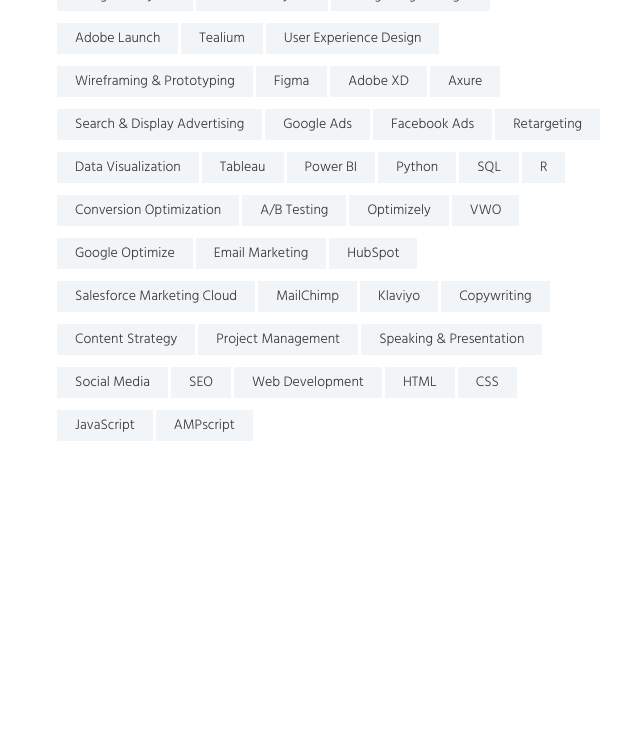
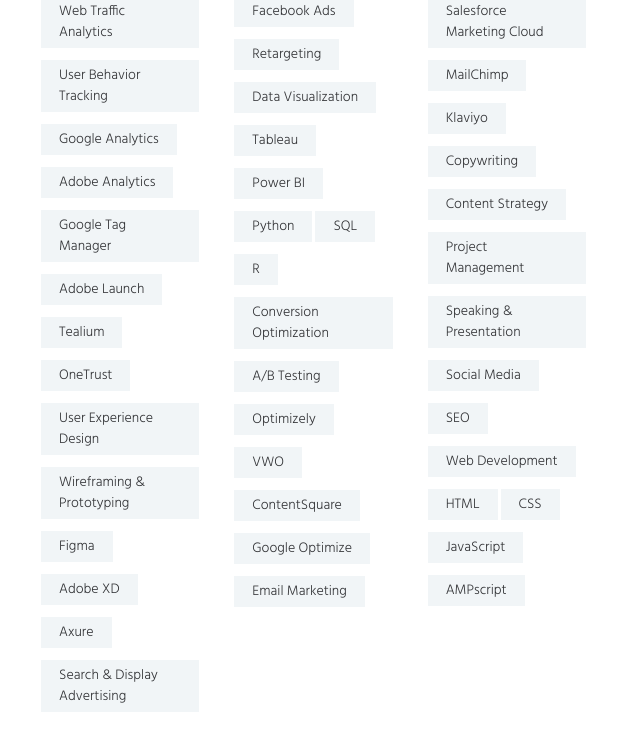
Before and after one commit to mattfredfry/mattfredfry.github.io, a Jekyll site: the page built from resume.html, in a window 1280 px wide and 900 px high, scrolled down 7460 px. Shown: the top 751 px of the window, without its empty margins (325-965 px from the left). Built offline with Jekyll 4.4.1, drawn with Linux system fonts in a browser that asks for light colours; nearby versions of some CDN libraries; before the commit the page ends 8073 px from its top, so only the background shows below that.

Commit message:
splitting skills into three columns

```diff
--- a/resume.html
+++ b/resume.html
@@ -254,7 +254,9 @@
       </section>
       <section class="sr-section undefined" id="skills">
         <h2>Skills</h2>
-        <div class="sr-section-items" style="margin-left: 2em;">
+        <div class="sr-section-items">
+          <div class="responsive-three-columns">
+            <div class="skill-column">
               <ul class="section-highlights tags">
                 <li class="section-highlight">Lead Generation</li>
                 <li class="section-highlight">Web Traffic Analytics</li>
@@ -264,12 +266,17 @@
                 <li class="section-highlight">Google Tag Manager</li>
                 <li class="section-highlight">Adobe Launch</li>
                 <li class="section-highlight">Tealium</li>
+                <li class="section-highlight">OneTrust</li>
                 <li class="section-highlight">User Experience Design</li>
                 <li class="section-highlight">Wireframing & Prototyping</li>
                 <li class="section-highlight">Figma</li>
                 <li class="section-highlight">Adobe XD</li>
                 <li class="section-highlight">Axure</li>
                 <li class="section-highlight">Search & Display Advertising</li>
+              </ul>
+            </div>
+            <div class="skill-column">
+              <ul class="section-highlights tags">
                 <li class="section-highlight">Google Ads</li>
                 <li class="section-highlight">Facebook Ads</li>
                 <li class="section-highlight">Retargeting</li>
@@ -283,8 +290,13 @@
                 <li class="section-highlight">A/B Testing</li>
                 <li class="section-highlight">Optimizely</li>
                 <li class="section-highlight">VWO</li>
+                <li class="section-highlight">ContentSquare</li>
                 <li class="section-highlight">Google Optimize</li>
                 <li class="section-highlight">Email Marketing</li>
+              </ul>
+            </div>
+            <div class="skill-column">
+              <ul class="section-highlights tags">
                 <li class="section-highlight">HubSpot</li>
                 <li class="section-highlight">Salesforce Marketing Cloud</li>
                 <li class="section-highlight">MailChimp</li>
@@ -302,6 +314,8 @@
                 <li class="section-highlight">AMPscript</li>
               </ul>
              </div>
+          </div>
+        </div>
       </section>
       <footer class="footer-logo-wrap"></footer>
     </div>
```
Lines whose indentation alone changed are shown as unchanged.
